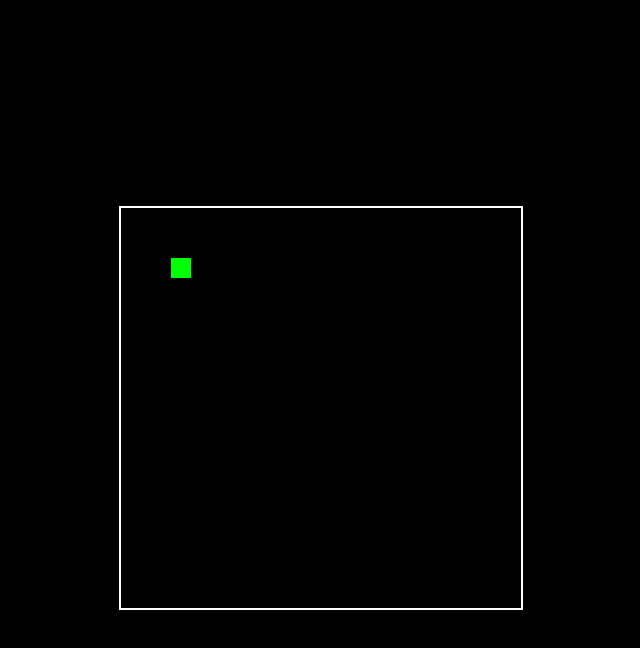
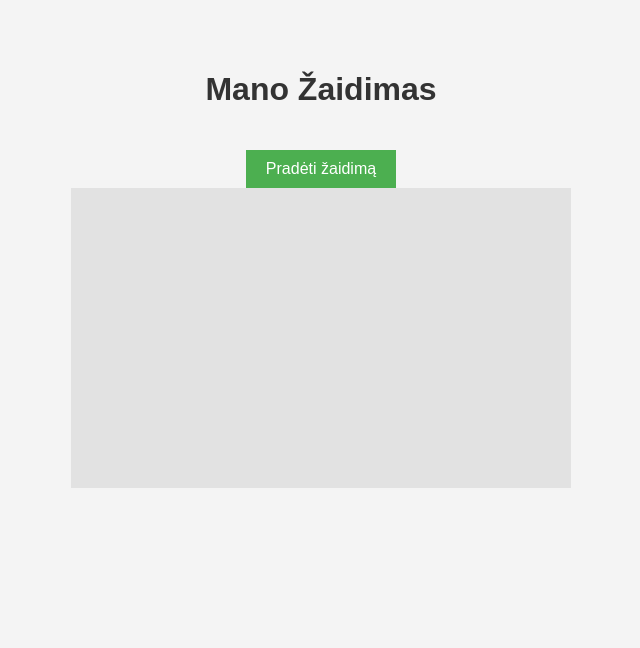
Before and after one commit to nedisss/tapswap_bot, a plain HTML site: page index.html in a window 1280 px wide. Shown: the whole page, without its empty margins (319-959 px from the left). Drawn offline with Linux system fonts and the light colour scheme.

Commit message:
Add files via upload

```diff
--- a/index.html
+++ b/index.html
@@ -1,13 +1,20 @@
 <!DOCTYPE html>
-<html lang="lt">
+<html lang="en">
 <head>
-    <meta charset="UTF-8">
-    <meta name="viewport" content="width=device-width, initial-scale=1.0">
-    <title>Snake Žaidimas</title>
-    <link rel="stylesheet" href="style.css">
+  <meta charset="UTF-8">
+  <meta name="viewport" content="width=device-width, initial-scale=1.0">
+  <title>Mano Žaidimas</title>
+  <link rel="stylesheet" href="style.css">
 </head>
 <body>
-    <canvas id="gameCanvas"></canvas>
-    <script src="script.js"></script>
+  <div id="game-container">
+    <h1>Mano Žaidimas</h1>
+    <button id="start-button">Pradėti žaidimą</button>
+    <div id="game-area">
+      <!-- Žaidimo turinys bus čia -->
+    </div>
+  </div>
+
+  <script src="script.js"></script>
 </body>
 </html>
--- a/script.js
+++ b/script.js
@@ -1,8 +1,3 @@
-const canvas = document.getElementById("gameCanvas");
-const ctx = canvas.getContext("2d");
-
-canvas.width = 400;
-canvas.height = 400;
-
-ctx.fillStyle = "lime";
-ctx.fillRect(50, 50, 20, 20); // Piešiame gyvatės segmentą
+document.getElementById('start-button').addEventListener('click', function() {
+  document.getElementById('game-area').innerHTML = '<h2>Žaidimas prasideda!</h2>';
+});
--- a/style.css
+++ b/style.css
@@ -1,10 +1,40 @@
 body {
-    display: flex;
-    justify-content: center;
-    align-items: center;
-    height: 100vh;
-    background-color: #000;
+  font-family: Arial, sans-serif;
+  margin: 0;
+  padding: 0;
+  background-color: #f4f4f4;
 }
-canvas {
-    border: 2px solid white;
+
+#game-container {
+  text-align: center;
+  padding: 50px;
 }
+
+h1 {
+  color: #333;
+}
+
+#start-button {
+  padding: 10px 20px;
+  font-size: 16px;
+  background-color: #4CAF50;
+  color: white;
+  border: none;
+  cursor: pointer;
+  margin-top: 20px;
+}
+
+#start-button:hover {
+  background-color: #45a049;
+}
+
+#game-area {
+  margin-top: 50px;
+  background-color: #e2e2e2;
+  width: 500px;
+  height: 300px;
+  margin: 0 auto;
+  display: flex;
+  justify-content: center;
+  align-items: center;
+}
```
